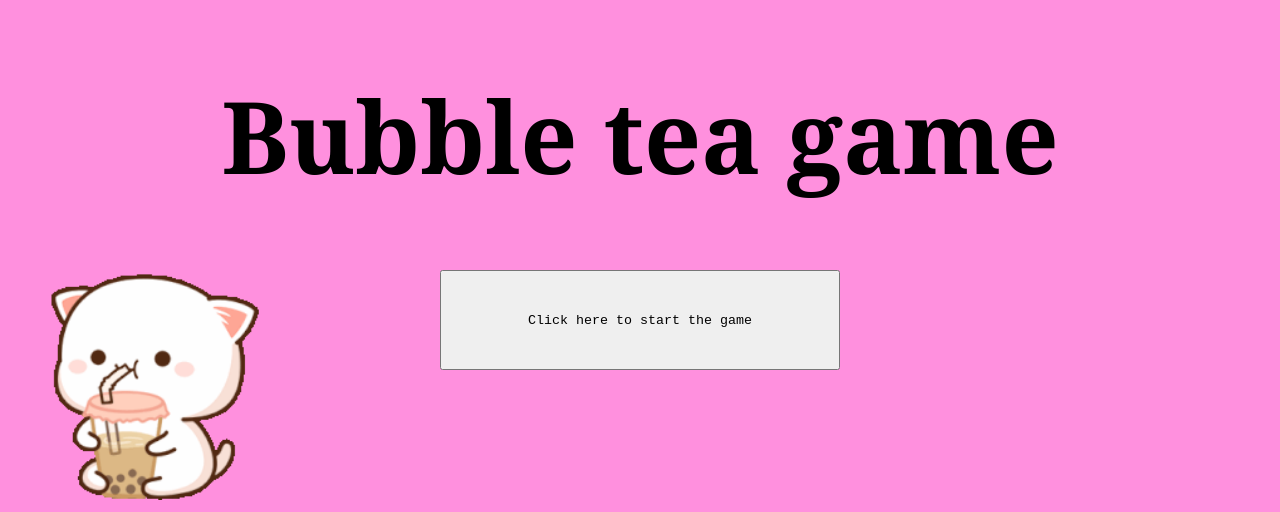
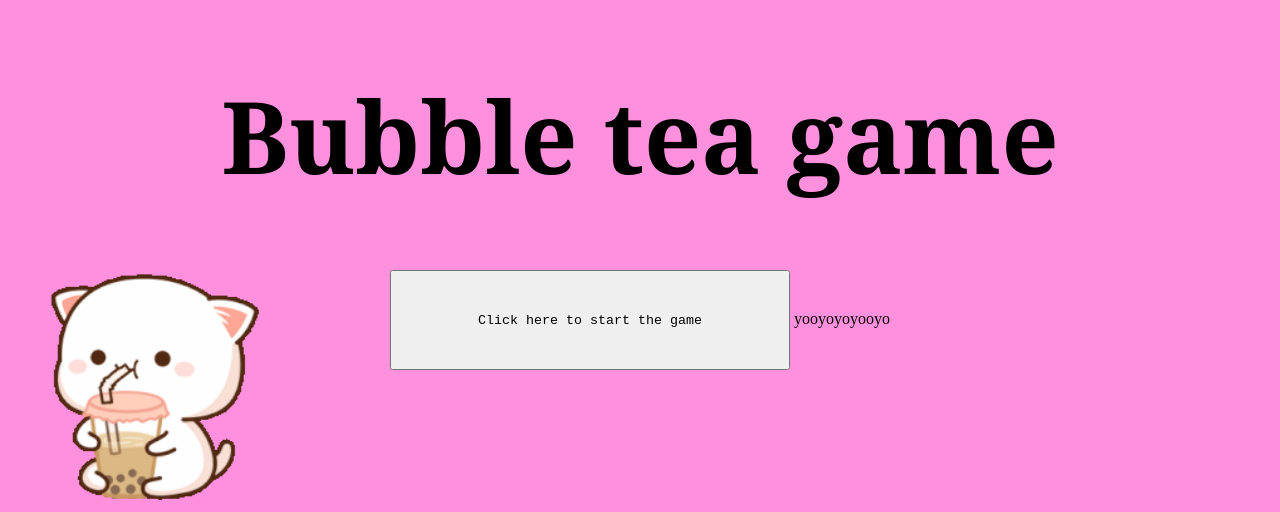
Before and after one commit to Samantha1919/BB-GAME2, a website built with Vite: page index.html in a window 1280 px wide. Shown: the top 512 px of the page. Built offline with nearby package versions, Linux system fonts and the light colour scheme.

Commit message:
test
pemeiiririr

```diff
--- a/index.html
+++ b/index.html
@@ -11,5 +11,6 @@
     <button class="click" onclick="document.location.href='home.html'" >Click here to start the game</button>
     <img src="images/tenor.gif" class="etouffement">
     <img src="images/boba-tea.gif" class="boba">
+    yooyoyoyooyo
 </body>
 </html>
```
